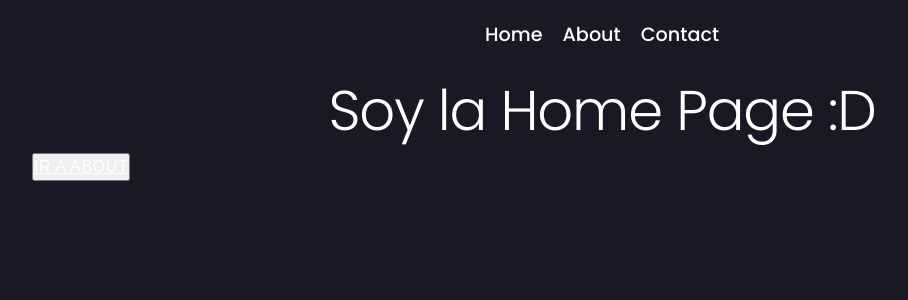
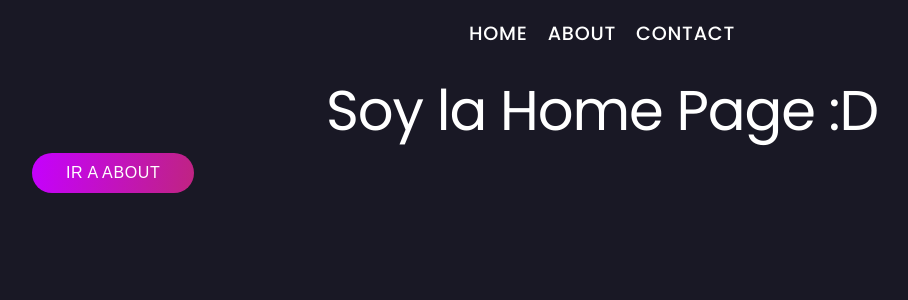
Before and after one commit to camiperezz/website, a React (Create React App) app: page /#/ in a window 1280 px wide. Shown: the top 300 px of the page, without its empty margins (38-946 px from the left). Built offline with nearby package versions, Linux system fonts and the light colour scheme.

Commit message:
Button primary effects

```diff
--- a/src/components/PrimaryButton.jsx
+++ b/src/components/PrimaryButton.jsx
@@ -5,15 +5,16 @@ import PropTypes from 'prop-types';
 class PrimaryButton extends React.Component {
   render() {
     return (
-      <button className="primary-button" >
-        <a href="https://camiperezz.github.io/website/#/about">{this.props.text}</a>
+      <button className="button-primary" >
+        <a href={this.props.link}>{this.props.text}</a>
       </button>
     );
   }
 }
 
 PrimaryButton.propTypes = {
-  text: PropTypes.string.isRequired
+  text: PropTypes.string.isRequired,
+  link: PropTypes.string.isRequired
 };
 
 export default PrimaryButton;
--- a/src/pages/Home.jsx
+++ b/src/pages/Home.jsx
@@ -6,7 +6,7 @@ class Home extends React.Component {
     return (
       <div className="home">
         <h1>Soy la Home Page :D</h1>
-        <PrimaryButton text="Ir a About" />
+        <PrimaryButton text="Ir a About" link="https://camiperezz.github.io/website/#/about" />
       </div>
     );
   }
--- a/src/styles/base/_base.scss
+++ b/src/styles/base/_base.scss
@@ -19,7 +19,7 @@ body {
 
 h1 {
 	font-style: normal;
-	font-weight: 300;
+	font-weight: 400;
 	font-size: 56px;
 	line-height: 150%;
 	letter-spacing: -0.02em;
@@ -28,7 +28,7 @@ h1 {
 
 h2 {
 	font-style: normal;
-	font-weight: 300;
+	font-weight: 400;
 	font-size: 40px;
 	line-height: 150%;
 	text-align: center;
@@ -44,7 +44,7 @@ h3 {
 
 h4 {
 	font-style: normal;
-	font-weight: 300;
+	font-weight: 400;
 	font-size: 24px;
 	line-height: 150%;
 	text-align: center;
@@ -54,7 +54,7 @@ h4 {
 
 h5 {
 	font-style: normal;
-	font-weight: 300;
+	font-weight: 400;
 	font-size: 20px;
 	line-height: 150%;
 	text-align: center;
@@ -68,7 +68,7 @@ span {
 
 p {
 	font-style: normal;
-	font-weight: 300;
+	font-weight: 400;
 	font-size: 16px;
 	line-height: 150%;
 	text-align: left;
@@ -81,8 +81,16 @@ button {
 	text-align: center;
 	letter-spacing: 0.04em;
 	text-transform: uppercase;
+	border: none;
 }
 
 a {
+	font-weight: 400;
+	font-size: 16px;
+	line-height: 150%;
+	text-align: center;
+	letter-spacing: 0.04em;
+	text-transform: uppercase;
+	text-decoration: none;
 	color: white;
 }
--- a/src/styles/components/_button-primary.scss
+++ b/src/styles/components/_button-primary.scss
@@ -1,19 +1,30 @@
-
 .button-primary {
-
   display: flex;
   flex-direction: row;
   justify-content: center;
   align-items: center;
-  padding: 8px 28px;
+  padding: 8px 34px;
   gap: 8px;
 
-  width: 227px;
+  width: fit-content;
   height: 40px;
-
-  /* Diagonal */
-
   background: $diagonal-gradient;
   border-radius: 100px;
 
+  /* Safari y Chrome */
+  -webkit-transition: all .6s ease;
+  /* Firefox */
+  -moz-transition: all .6s ease;
+  /* IE 9 */
+  -o-transition: all .6s ease;
+  /* Opera */
+  -ms-transition: all .6s ease;
+
+  &:hover {
+    -webkit-transform: scale(1.1);
+    -moz-transform: scale(1.1);
+    -ms-transform: scale(1.1);
+    -o-transform: scale(1.1);
+    transform: scale(1.1);
+  }
 }
```
